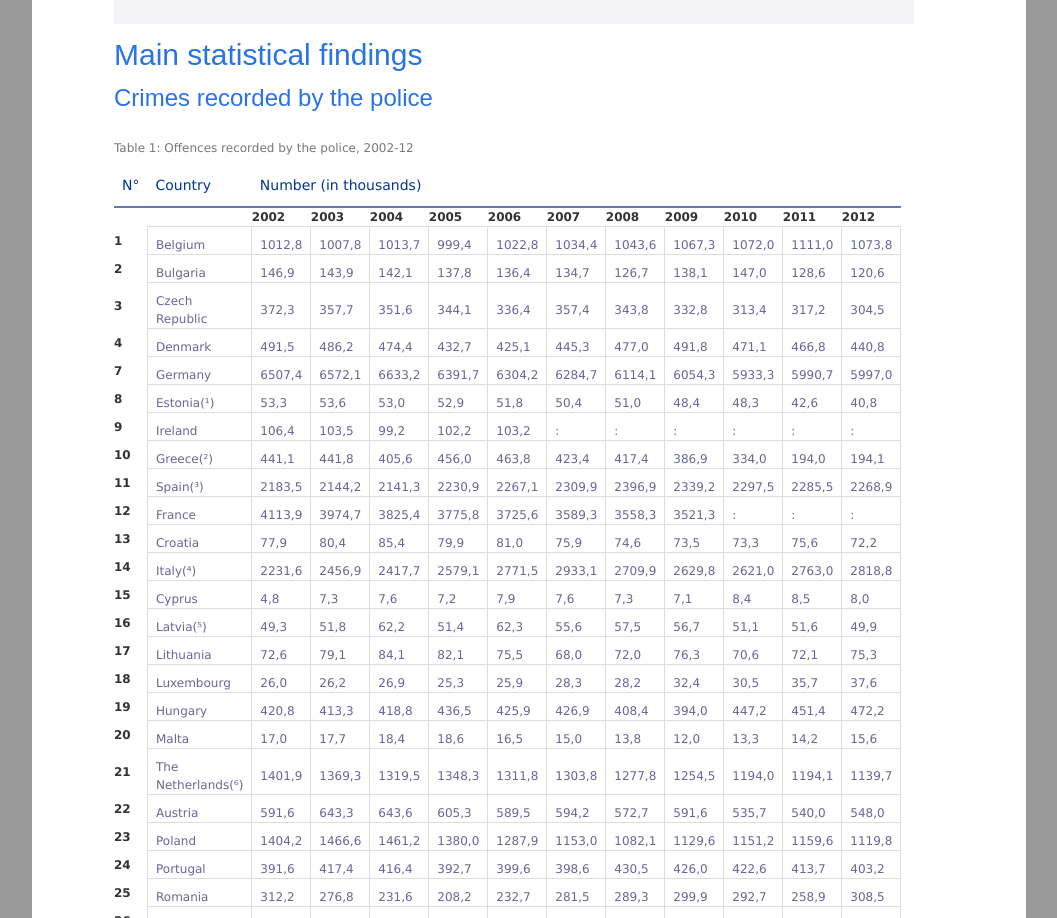
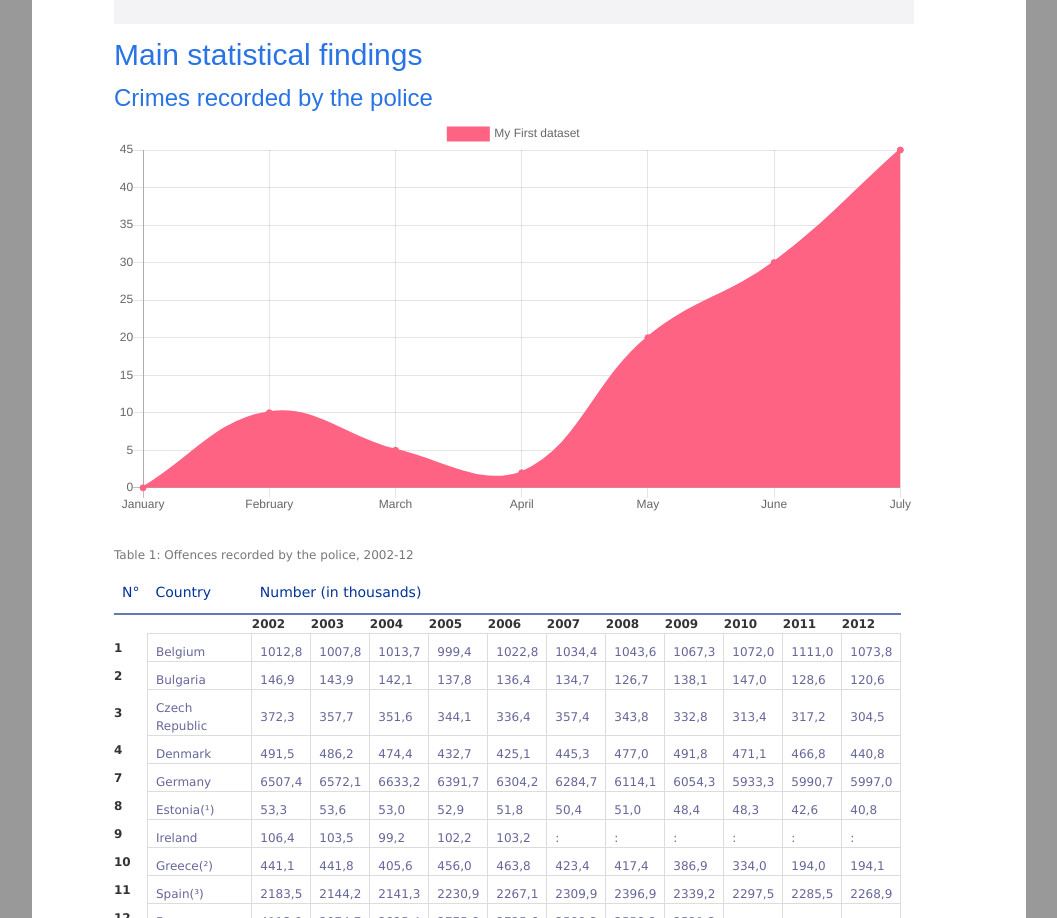
Before and after one commit to LinardJeremy/js-datavisualisation-challenge, a plain HTML site: page index.html in a window 1280 px wide. Shown: the part 997-1915 px from the top of the page, without its empty margins (111-1168 px from the left). Drawn offline with nearby package versions, Linux system fonts and the light colour scheme; a web font is replaced by a local one.

Commit message:
création canvas

```diff
--- /dev/null
+++ b/assets/script.js
@@ -0,0 +1,28 @@
+let ctx = document.getElementById('chart1').getContext('2d');
+let x = document.getElementById("tbodyChart1");
+let list = document.getElementsByTagName("TH");
+let arrayTest = [];
+for (let i=0;i<list.length;i++){
+    if(list[i] === "2002"){
+        console.log(list[i]);
+    }
+
+}
+console.log(arrayTest);
+
+
+// console.log(list);
+let chart1 = new Chart(ctx, {
+type : 'line',
+data: {
+    labels: ['January', 'February', 'March', 'April', 'May', 'June', 'July'],
+    datasets: [{
+        label: 'My First dataset',
+        backgroundColor: 'rgb(255, 99, 132)',
+        borderColor: 'rgb(255, 99, 132)',
+        data: [0, 10, 5, 2, 20, 30, 45]
+    }]
+},
+options: {}
+
+})
--- a/index.html
+++ b/index.html
@@ -29,7 +29,7 @@
   <link rel="stylesheet" href="./assets/statexpflat-grid.css">
 
   <style>
-    a:lang(ar),
+    a:lang(ar)
     a:lang(ckb),
     a:lang(kk-arab),
     a:lang(mzn),
@@ -798,7 +798,7 @@
               <h3>
                 <span class="mw-headline" id="Crimes_et_d.C3.A9lits_enregistr.C3.A9s_par_les_services_de_police">Crimes recorded by the police</span>
               </h3>
-
+                <canvas id="chart1"></canvas>
 
               <table cellspacing="0" cellpadding="0" id="table1">
                 <caption> Table 1: Offences recorded by the police, 2002-12</caption>
@@ -2062,6 +2062,8 @@
 
     <!--END PAGE-->
   </div>
+  <script src="https://cdn.jsdelivr.net/npm/chart.js@2.8.0"></script>
+  <script src="assets/script.js"></script>
 </body>
 
 </html>
```
